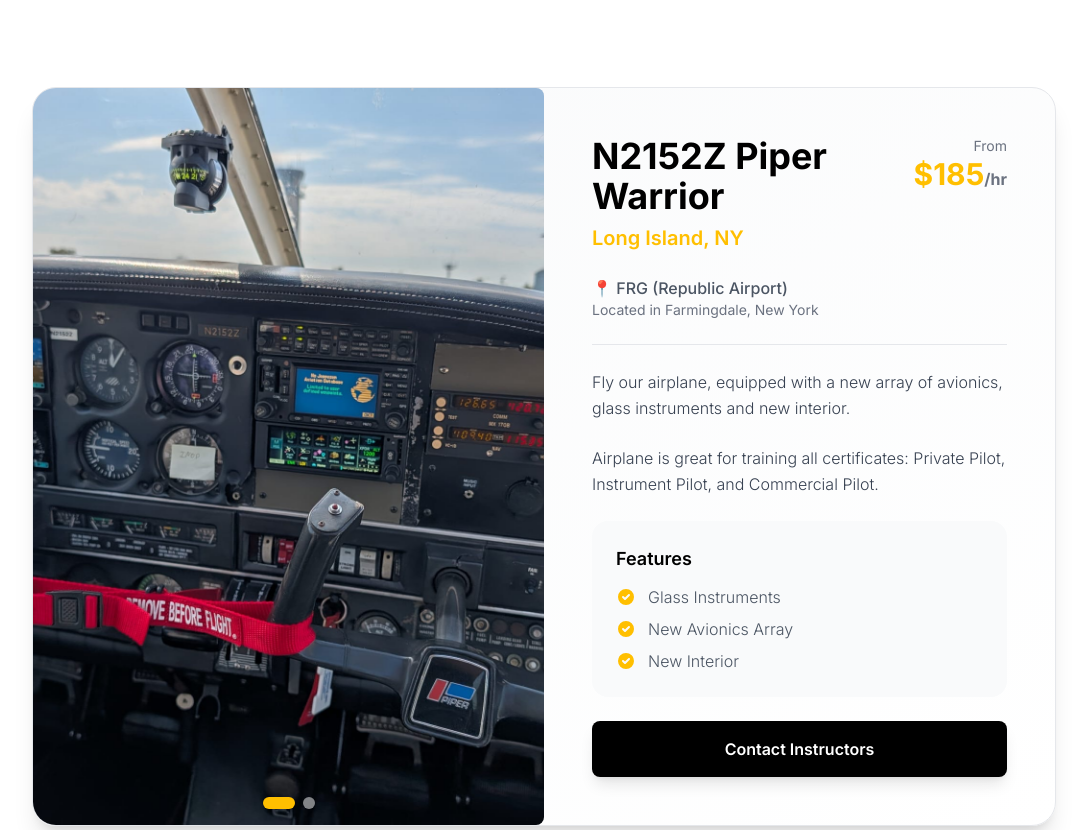
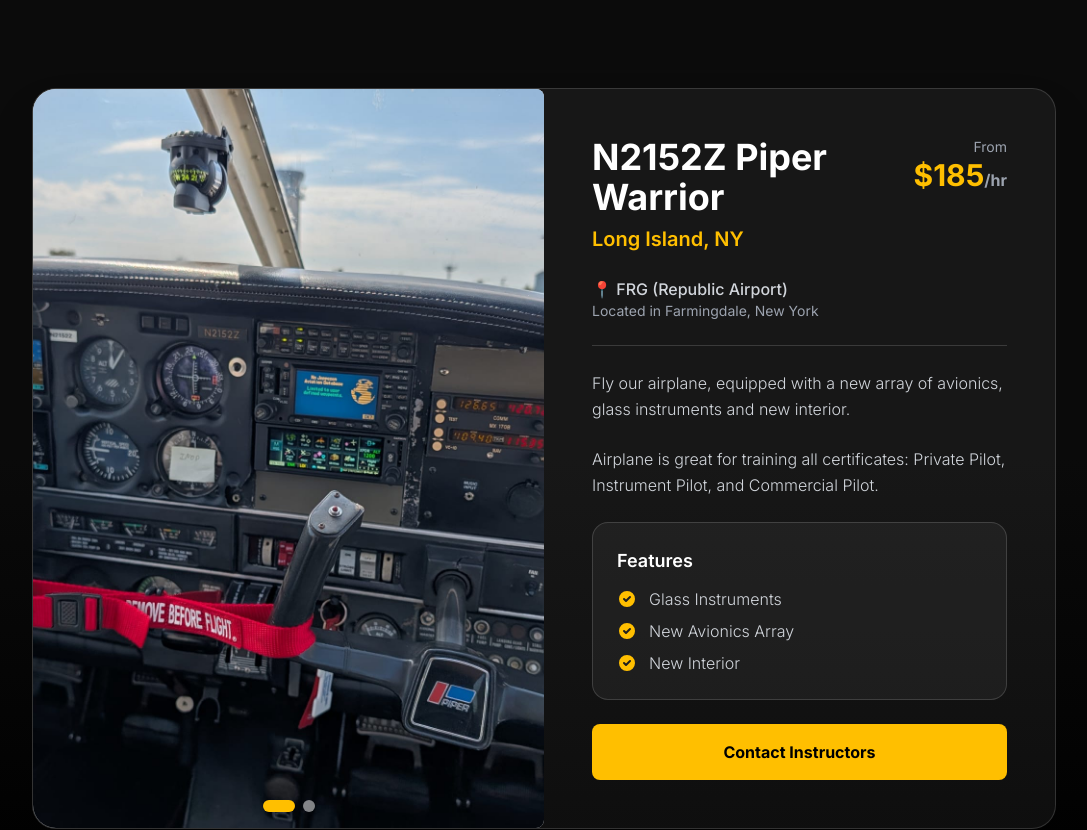
Before and after one commit to coopfeathy/isaac-cfi, a Next.js app: page /aircraft in a window 1280 px wide. Shown: the part 360-1190 px from the top of the page, without its empty margins (96-1183 px from the left). Built offline with nearby package versions, Linux system fonts and the light colour scheme; no server answers.

Commit message:
feat: enhance Aircraft and Home pages with improved styling and color adjustments

```diff
--- a/app/aircraft/page.tsx
+++ b/app/aircraft/page.tsx
@@ -41,10 +41,10 @@ export default function AircraftPage() {
       </section>
 
       {/* Aircraft Fleet */}
-      <section className="py-16 sm:py-20 md:py-24 bg-white">
+      <section className="py-16 sm:py-20 md:py-24 bg-gradient-to-b from-darkText via-darkText to-black border-t border-golden/20">
         <div className="max-w-7xl mx-auto px-4 sm:px-6">
           <div className="max-w-5xl mx-auto">
-            <div id="n2152z" className="bg-gradient-to-br from-gray-50 to-white rounded-3xl shadow-xl border border-gray-200 overflow-hidden scroll-mt-32">
+            <div id="n2152z" className="bg-white/5 rounded-3xl shadow-2xl border border-white/15 overflow-hidden scroll-mt-32">
               <div className="grid grid-cols-1 lg:grid-cols-2 gap-0">
                 <div className="h-64 sm:h-80 lg:h-full flex items-center justify-center">
                   <ImageCarousel
@@ -62,55 +62,55 @@ export default function AircraftPage() {
                 <div className="p-8 sm:p-10 md:p-12">
                   <div className="flex items-start justify-between mb-6">
                     <div>
-                      <h2 className="text-3xl sm:text-4xl font-bold text-black mb-2">N2152Z Piper Warrior</h2>
+                      <h2 className="text-3xl sm:text-4xl font-bold text-white mb-2">N2152Z Piper Warrior</h2>
                       <p className="text-golden font-semibold text-lg sm:text-xl">Long Island, NY</p>
                     </div>
                     <div className="text-right">
-                      <p className="text-sm text-gray-500">From</p>
-                      <p className="text-2xl sm:text-3xl font-bold text-golden">$185<span className="text-base text-gray-500">/hr</span></p>
+                      <p className="text-sm text-gray-400">From</p>
+                      <p className="text-2xl sm:text-3xl font-bold text-golden">$185<span className="text-base text-gray-400">/hr</span></p>
                     </div>
                   </div>
 
-                  <div className="mb-6 pb-6 border-b border-gray-200">
+                  <div className="mb-6 pb-6 border-b border-white/15">
                     <a
                       href="https://maps.apple.com/?q=FRG+Republic+Airport+Farmingdale+NY"
                       target="_blank"
                       rel="noopener noreferrer"
-                      className="text-gray-600 font-medium mb-2 hover:text-golden transition-colors"
+                      className="text-gray-300 font-medium mb-2 hover:text-golden transition-colors"
                     >
                       📍 FRG (Republic Airport)
                     </a>
-                    <p className="text-gray-500 text-sm">Located in Farmingdale, New York</p>
+                    <p className="text-gray-400 text-sm">Located in Farmingdale, New York</p>
                   </div>
 
-                  <p className="text-gray-700 leading-relaxed mb-6 font-light">
+                  <p className="text-gray-300 leading-relaxed mb-6 font-light">
                     Fly our airplane, equipped with a new array of avionics, glass instruments and new interior.
                   </p>
 
-                  <p className="text-gray-700 leading-relaxed mb-6 font-light">
+                  <p className="text-gray-300 leading-relaxed mb-6 font-light">
                     Airplane is great for training all certificates: Private Pilot, Instrument Pilot, and Commercial Pilot.
                   </p>
 
-                  <div className="bg-gray-50 p-6 rounded-2xl mb-6">
-                    <h3 className="font-semibold text-black mb-3 text-lg">Features</h3>
+                  <div className="bg-white/5 border border-white/15 p-6 rounded-2xl mb-6">
+                    <h3 className="font-semibold text-white mb-3 text-lg">Features</h3>
                     <ul className="space-y-2">
                       <li className="flex items-start">
                         <svg className="w-5 h-5 text-golden mr-3 mt-0.5 flex-shrink-0" fill="currentColor" viewBox="0 0 20 20">
                           <path fillRule="evenodd" d="M10 18a8 8 0 100-16 8 8 0 000 16zm3.707-9.293a1 1 0 00-1.414-1.414L9 10.586 7.707 9.293a1 1 0 00-1.414 1.414l2 2a1 1 0 001.414 0l4-4z" clipRule="evenodd" />
                         </svg>
-                        <span className="text-gray-600 font-light">Glass Instruments</span>
+                        <span className="text-gray-300 font-light">Glass Instruments</span>
                       </li>
                       <li className="flex items-start">
                         <svg className="w-5 h-5 text-golden mr-3 mt-0.5 flex-shrink-0" fill="currentColor" viewBox="0 0 20 20">
                           <path fillRule="evenodd" d="M10 18a8 8 0 100-16 8 8 0 000 16zm3.707-9.293a1 1 0 00-1.414-1.414L9 10.586 7.707 9.293a1 1 0 00-1.414 1.414l2 2a1 1 0 001.414 0l4-4z" clipRule="evenodd" />
                         </svg>
-                        <span className="text-gray-600 font-light">New Avionics Array</span>
+                        <span className="text-gray-300 font-light">New Avionics Array</span>
                       </li>
                       <li className="flex items-start">
                         <svg className="w-5 h-5 text-golden mr-3 mt-0.5 flex-shrink-0" fill="currentColor" viewBox="0 0 20 20">
                           <path fillRule="evenodd" d="M10 18a8 8 0 100-16 8 8 0 000 16zm3.707-9.293a1 1 0 00-1.414-1.414L9 10.586 7.707 9.293a1 1 0 00-1.414 1.414l2 2a1 1 0 001.414 0l4-4z" clipRule="evenodd" />
                         </svg>
-                        <span className="text-gray-600 font-light">New Interior</span>
+                        <span className="text-gray-300 font-light">New Interior</span>
                       </li>
                     </ul>
                   </div>
@@ -120,7 +120,7 @@ export default function AircraftPage() {
                       setSelectedAircraft("N2152Z Piper Warrior")
                       setIsContactOpen(true)
                     }}
-                    className="block w-full text-center px-8 py-4 bg-black text-white font-semibold rounded-lg hover:bg-golden hover:text-black transition-all duration-300 transform hover:scale-105 shadow-lg"
+                    className="block w-full text-center px-8 py-4 bg-golden text-black font-bold rounded-lg hover:bg-golden/90 transition-all duration-300"
                   >
                     Contact Instructors
                   </button>
@@ -156,7 +156,7 @@ export default function AircraftPage() {
           <div className="flex flex-col sm:flex-row gap-4 justify-center">
             <Link
               href="/schedule"
-              className="inline-block px-10 py-4 font-bold text-lg rounded-lg bg-golden text-darkText hover:bg-opacity-90 transition-all duration-300"
+              className="inline-block px-10 py-4 font-bold text-lg rounded-lg bg-golden text-darkText hover:bg-golden/90 transition-colors duration-300"
             >
               Schedule Now
             </Link>
@@ -165,7 +165,7 @@ export default function AircraftPage() {
                 setSelectedAircraft("Aircraft Inquiry")
                 setIsContactOpen(true)
               }}
-              className="inline-block px-10 py-4 bg-white/10 text-white font-bold rounded-lg hover:bg-white/20 transition-all duration-300 border-2 border-white/30 hover:border-golden"
+              className="inline-block px-10 py-4 border border-golden text-golden hover:bg-golden hover:text-black font-semibold rounded-lg transition-colors duration-300"
             >
               Contact Us
             </button>
--- a/app/page.tsx
+++ b/app/page.tsx
@@ -172,16 +172,16 @@ export default function Home() {
             <div className="inline-block mb-4">
               <div className="w-12 sm:w-16 h-1 bg-golden rounded-full" />
             </div>
-            <h2 className="text-3xl sm:text-4xl md:text-5xl lg:text-6xl font-bold text-black mb-4 sm:mb-5 tracking-tight px-4">
+            <h2 className="text-3xl sm:text-4xl md:text-5xl lg:text-6xl font-bold text-white mb-4 sm:mb-5 tracking-tight px-4">
               Our <span className="bg-gradient-to-r from-golden via-yellow-400 to-golden bg-clip-text text-transparent">Aircraft</span>
             </h2>
-            <p className="text-base sm:text-lg md:text-xl text-gray-600 max-w-3xl mx-auto font-light px-4 leading-relaxed">
+            <p className="text-base sm:text-lg md:text-xl text-gray-300 max-w-3xl mx-auto font-light px-4 leading-relaxed">
               Choose from our fleet of well-maintained, modern aircraft for your training or rental needs
             </p>
           </div>
 
           <div className="max-w-xl mx-auto">
-            <div className="group bg-gradient-to-br from-gray-50 to-white rounded-2xl border border-gray-200 hover:border-golden transition-all duration-300 hover:shadow-2xl overflow-hidden">
+            <div className="group bg-white/5 rounded-2xl border border-white/15 hover:border-golden transition-all duration-300 hover:shadow-2xl overflow-hidden">
               <div className="h-48 sm:h-56">
                 <ImageCarousel
                   images={[
@@ -196,18 +196,18 @@ export default function Home() {
                 />
               </div>
               <div className="p-6 sm:p-8">
-                <h3 className="text-xl sm:text-2xl font-bold text-black mb-2 group-hover:text-golden transition-colors duration-300">
+                <h3 className="text-xl sm:text-2xl font-bold text-white mb-2 group-hover:text-golden transition-colors duration-300">
                   N2152Z Piper Warrior
                 </h3>
                 <p className="text-golden font-semibold mb-1">Long Island, NY</p>
-                <p className="text-gray-600 text-sm mb-3 font-light">IFR Certified, Perfect for the professional pilot.</p>
+                <p className="text-gray-300 text-sm mb-3 font-light">IFR Certified, Perfect for the professional pilot.</p>
                 <div className="flex justify-between items-center mb-4">
-                  <span className="text-gray-500 text-sm">From</span>
-                  <span className="text-2xl font-bold text-golden">$185<span className="text-sm text-gray-500">/hr</span></span>
+                  <span className="text-gray-400 text-sm">From</span>
+                  <span className="text-2xl font-bold text-golden">$185<span className="text-sm text-gray-400">/hr</span></span>
                 </div>
                 <Link
                   href="/aircraft#n2152z"
-                  className="block w-full text-center px-6 py-3 bg-black text-white font-semibold rounded-lg hover:bg-golden hover:text-black transition-all duration-300"
+                  className="block w-full text-center px-6 py-3 bg-golden text-black font-bold rounded-lg hover:bg-golden/90 transition-colors duration-300"
                 >
                   View Details
                 </Link>
```
